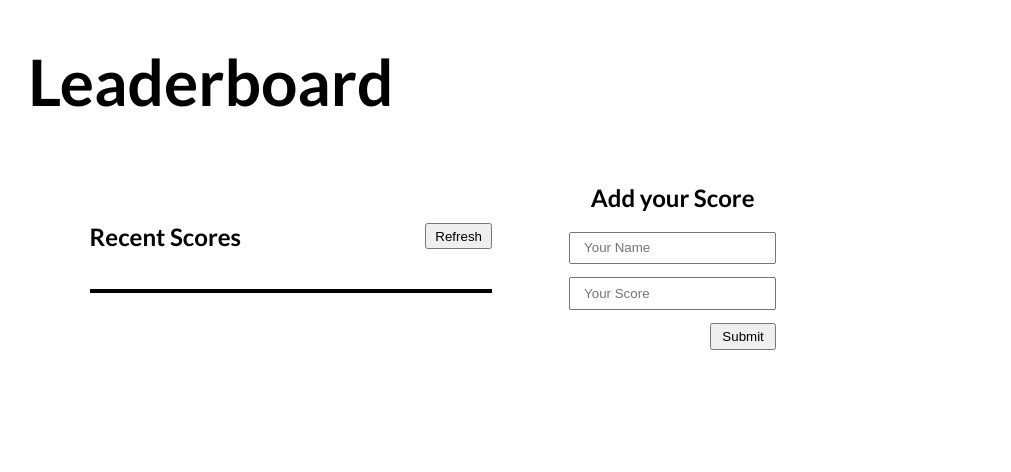
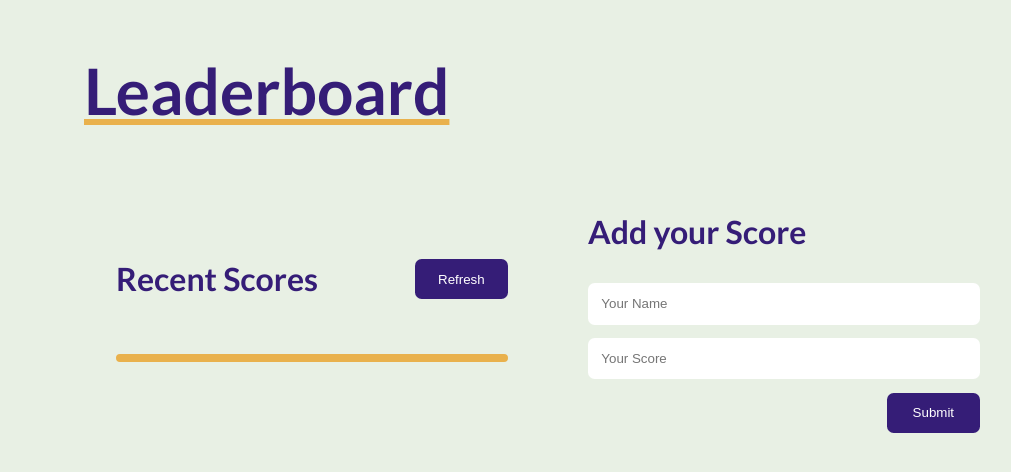
Before and after one commit to Nasirkhan294/leaderboard, a website: page src/index.html in a window 1280 px wide. Shown: the whole page, without its empty margins (108-1119 px from the left). Drawn offline with Linux system fonts and the light colour scheme.

Commit message:
Improved project style

```diff
--- a/src/index.html
+++ b/src/index.html
@@ -22,8 +22,19 @@
         <div class="right">
           <form>
             <h2>Add your Score</h2>
-            <input type="text" placeholder="Your Name" id="name-input" />
-            <input type="number" placeholder="Your Score" id="score-input" />
+            <span id="error-msg">Please enter both user's name and score.</span>
+            <input
+              type="text"
+              placeholder="Your Name"
+              id="name-input"
+              required
+            />
+            <input
+              type="number"
+              placeholder="Your Score"
+              id="score-input"
+              required
+            />
             <button type="button" class="btn" id="submit-btn">Submit</button>
           </form>
         </div>
--- a/src/styles.css
+++ b/src/styles.css
@@ -11,19 +11,35 @@ html {
 body {
   font-family: 'Lato', sans-serif;
   font-size: 1em;
+  background: #e8f0e4;
+  line-height: 1.5;
+  margin: 0 auto;
+  width: 70%;
 }
 
 h1 {
   font-size: 4em;
-  margin-left: 2em;
+  color: #351d77;
+  text-decoration: underline #e9b14c;
 }
 
 .btn {
-  width: 5em;
-  height: 2em;
+  width: 7em;
+  height: 3em;
   display: flex;
   justify-content: center;
   align-items: center;
+  background-color: #351d77;
+  color: #fff;
+  border: none;
+  outline: none;
+  border-radius: 0.5em;
+  font-weight: 500;
+}
+
+.btn:hover {
+  background-color: #e9b14c;
+  color: #351d77;
 }
 
 .container {
@@ -31,8 +47,7 @@ h1 {
   grid-template-columns: 1fr 1fr;
   align-items: center;
   grid-gap: 5em;
-  margin: 0 auto;
-  width: 70%;
+  margin-left: 2em;
 }
 
 .left-header {
@@ -41,22 +56,42 @@ h1 {
   align-items: center;
 }
 
+#error-msg {
+  display: none;
+  color: #f00;
+  align-self: flex-start;
+  font-size: 1.2em;
+  margin-bottom: 1em;
+}
+
+h2 {
+  font-size: 2em;
+  align-self: flex-start;
+  color: #351d77;
+}
+
 .right {
   display: flex;
-  justify-content: center;
+  justify-content: flex-end;
   align-items: center;
-  width: 50%;
 }
 
 .right form {
   display: flex;
   flex-direction: column;
   align-items: center;
+  width: 100%;
 }
 
 .right input {
   padding: 0.5em 1em;
   margin-bottom: 1em;
+  width: 100%;
+  border-radius: 0.5em;
+  border: none;
+  outline: none;
+  color: #351d77;
+  padding: 1em;
 }
 
 .right .btn {
@@ -67,10 +102,11 @@ h1 {
 }
 
 .score-list {
-  border: 2px solid #000;
+  border: 4px solid #e9b14c;
+  border-radius: 0.5em;
   width: 100%;
   list-style: none;
-  font-size: 1.125em;
+  font-size: 1.5em;
 }
 
 .score-list li {
```
Also changed, not shown: src/index.js (+12 -5 lines).
